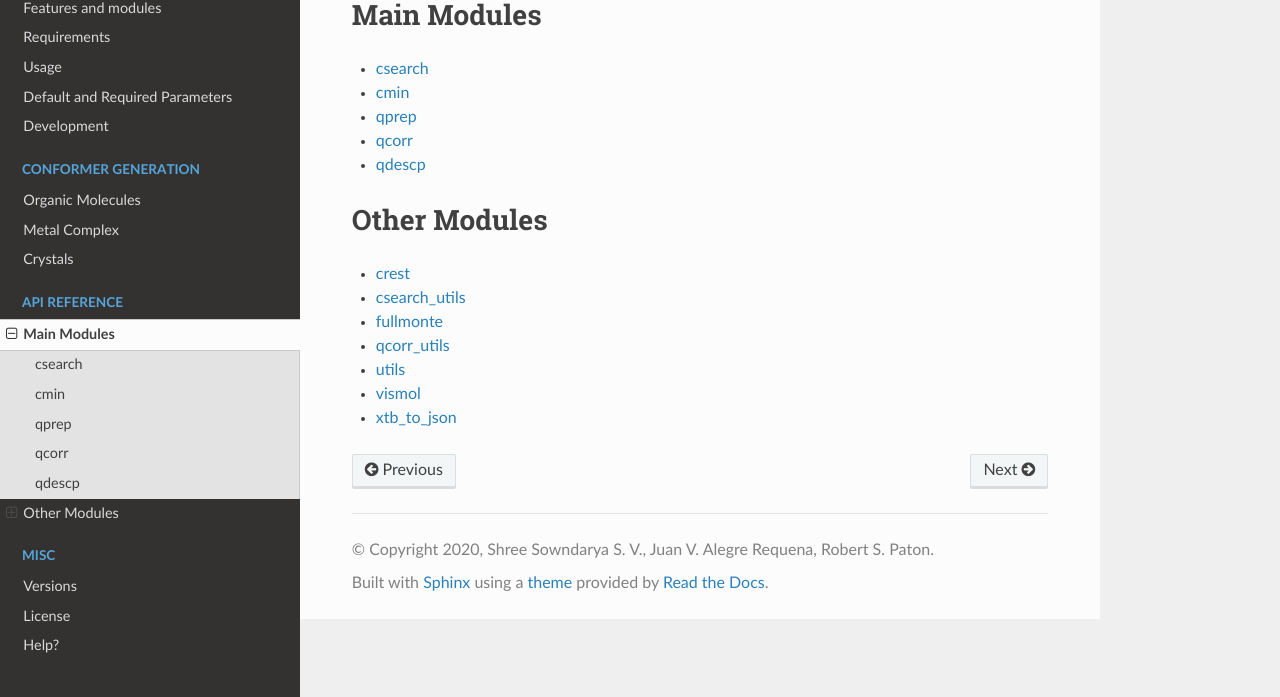
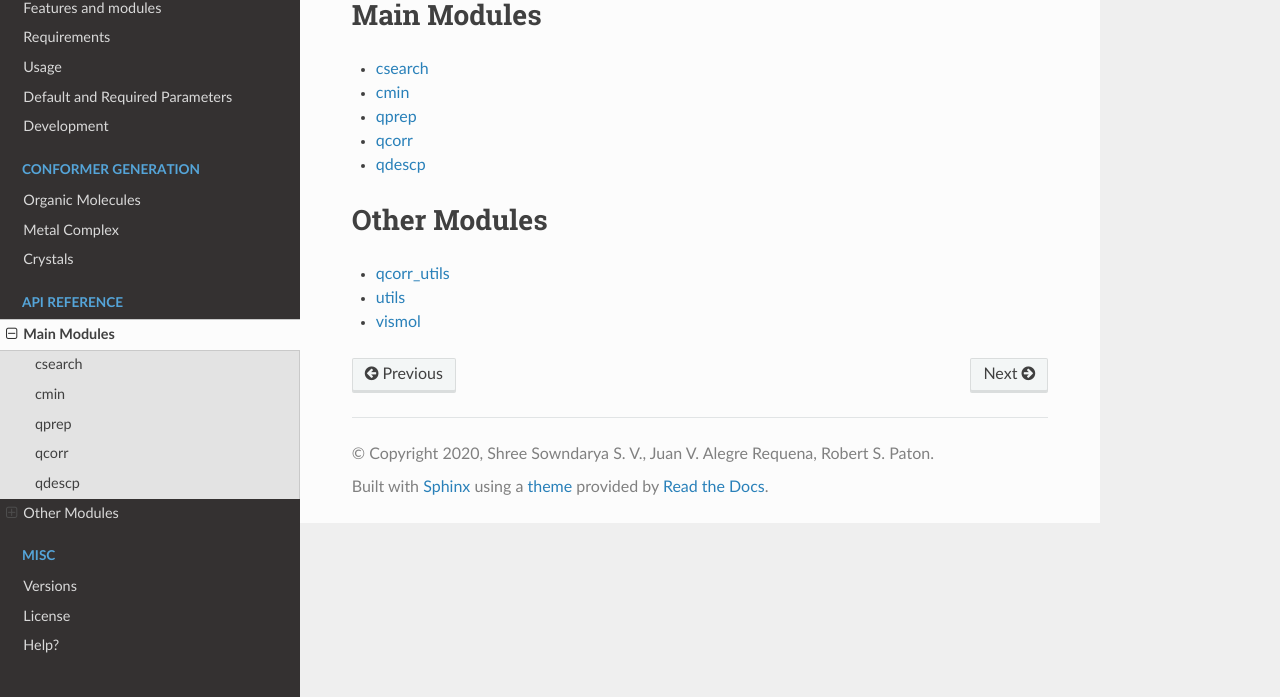
Before and after one commit to jvalegre/aqme, a Sphinx documentation site: the page built from docs/API/API_Reference.rst, in a window 1280 px wide, cut to the strip 203-900 px from the top of the page. Built offline with Sphinx 7.4.7 and the Read the Docs theme 2.0.0, drawn with Linux system fonts in a browser that asks for light colours; pages that are not in the unit, such as notebooks, are missing from menus.

Commit message:
changed the docs to fit the new csearch module structure

```diff
--- a/docs/API/API_Reference.rst
+++ b/docs/API/API_Reference.rst
@@ -21,10 +21,6 @@ Other Modules
 .. toctree::
    :maxdepth: 1
 
-   aqme.crest
-   aqme.csearch_utils
-   aqme.fullmonte
    aqme.qcorr_utils
    aqme.utils
    aqme.vismol
-   aqme.xtb_to_json
--- a/docs/API/aqme.crest.rst
+++ /dev/null
@@ -1,5 +0,0 @@
-crest
-=====
-
-.. automodule:: aqme.crest
-   :members:
--- a/docs/API/aqme.csearch_utils.rst
+++ /dev/null
@@ -1,5 +0,0 @@
-csearch_utils
-=============
-
-.. automodule:: aqme.csearch_utils
-   :members:
--- a/docs/API/aqme.fullmonte.rst
+++ /dev/null
@@ -1,5 +0,0 @@
-fullmonte
-=========
-
-.. automodule:: aqme.fullmonte
-   :members:
--- a/docs/API/aqme.xtb_to_json.rst
+++ /dev/null
@@ -1,5 +0,0 @@
-xtb_to_json
-===========
-
-.. automodule:: aqme.xtb_to_json
-   :members:
```
